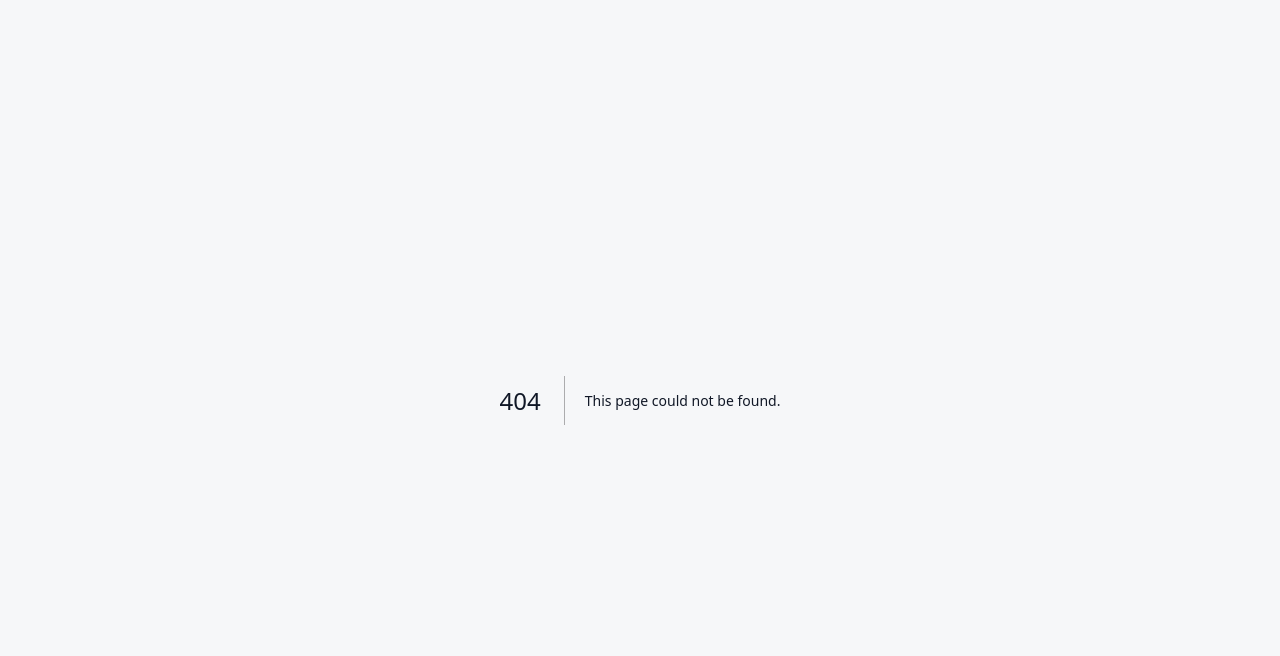
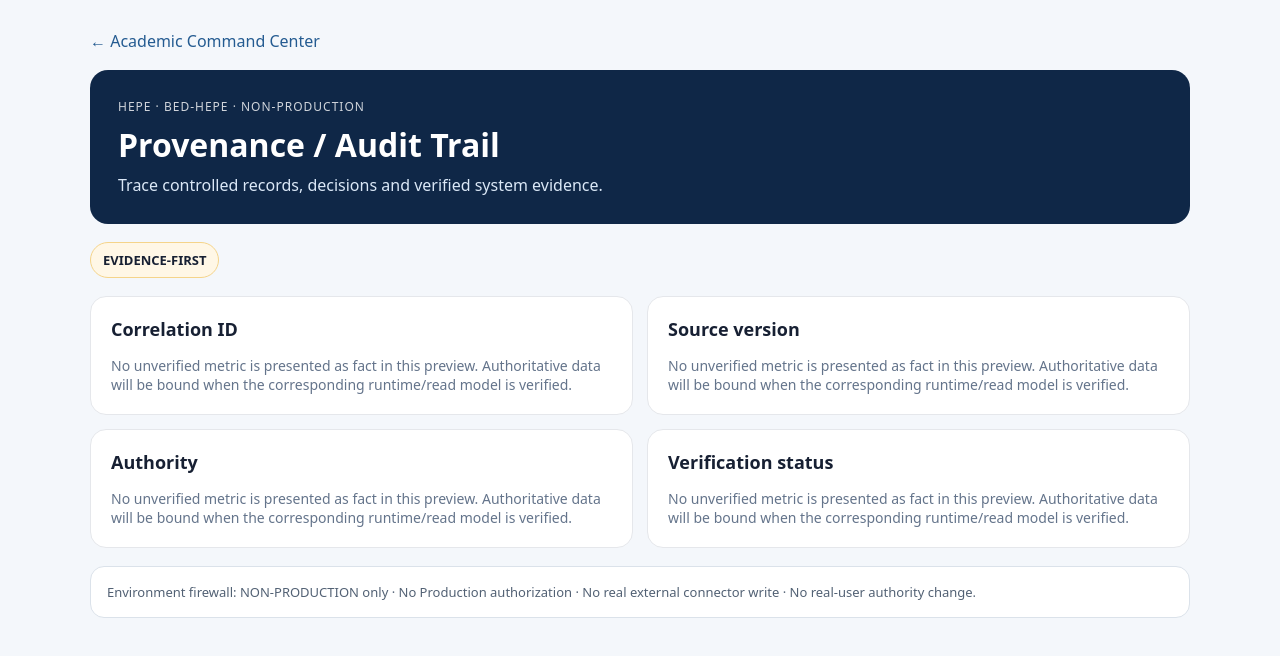
Before and after one commit to kasemch/hepe-ui-prototype, a Next.js app: page /audit in a window 1280 px wide. Before the commit this address had no page. Shown: the top 656 px of the page. Built offline with nearby package versions, Linux system fonts and the light colour scheme.

Commit message:
HEPE-WEB-01 add integrated module pages

```diff
--- /dev/null
+++ b/app/[module]/page.tsx
@@ -0,0 +1,41 @@
+import { notFound } from 'next/navigation';
+
+const moduleData: Record<string,{title:string,description:string,status:string,items:string[]}> = {
+  curriculum:{title:'Curriculum Overview',description:'Programme structure, curriculum version and controlled academic baseline.',status:'CONTROLLED BASELINE AVAILABLE',items:['Programme structure','Curriculum version','Course registry','Programme outcomes']},
+  traceability:{title:'PLO / CLO Traceability',description:'Trace academic outcomes through curriculum and course-level relationships.',status:'READ-MODEL FOUNDATION',items:['PLO registry','CLO registry','CLO → PLO links','Evidence trace']},
+  mapping:{title:'Curriculum Mapping / I-R-M',description:'Inspect curriculum mapping and Introduce–Reinforce–Master relationships.',status:'READ-MODEL FOUNDATION',items:['PLO × Course','PLO × I-R-M','Course × CLO','Mapping provenance']},
+  reviews:{title:'Review Queue',description:'Authority-aware academic review work queue.',status:'DATA NOT YET VERIFIED FOR PREVIEW',items:['Pending review','Reviewer scope','Due status','Decision readiness']},
+  decisions:{title:'Approval / Decision Workspace',description:'Human-governed academic decision workspace.',status:'HUMAN AUTHORITY REQUIRED',items:['Decision context','Evidence bundle','Conflict-of-interest status','Decision provenance']},
+  evidence:{title:'Evidence Explorer',description:'Evidence-first registry with provenance and admissibility status.',status:'CONTROLLED EVIDENCE MODEL',items:['Evidence type','Source / version','Authority / owner','Verification status']},
+  findings:{title:'Findings & Improvement',description:'Formal findings, reconciliation and improvement tracking.',status:'NO VERIFIED OPEN COUNT DISPLAYED',items:['Findings register','Reconciliation items','Corrective action','Closure evidence']},
+  qa:{title:'QA Readiness',description:'Quality assurance readiness without fabricated scores.',status:'METRICS NOT YET VERIFIED',items:['AUN-QA readiness','Regulatory evidence','Evidence completeness','Improvement readiness']},
+  calendar:{title:'Academic Calendar / Tasks',description:'Academic milestones and controlled task visibility.',status:'CALENDAR INTEGRATION NOT VERIFIED BY WEB-01',items:['Academic milestones','Review deadlines','Programme tasks','Upcoming governance gates']},
+  audit:{title:'Provenance / Audit Trail',description:'Trace controlled records, decisions and verified system evidence.',status:'EVIDENCE-FIRST',items:['Correlation ID','Source version','Authority','Verification status']},
+  runtime:{title:'Runtime / Connector Health',description:'Operational reliability foundation and runtime readiness.',status:'REL-03 APPLICATION BINDING PENDING',items:['Connector health','Circuit state','Last verified attempt','Runtime binding']},
+  outbox:{title:'Outbox Queue',description:'Durable connector command persistence foundation.',status:'REL-02A VERIFIED FOUNDATION',items:['Queued command state','Idempotency key','Authority revalidation','Expiry / disposition']},
+  reconciliation:{title:'Reconciliation Workspace',description:'Human-governed resolution for ambiguous or conflicting connector states.',status:'FOUNDATION READY / LIVE RUNTIME PENDING',items:['Open reconciliation','Destination verification','Authority reconfirm','Resolution evidence']},
+  governance:{title:'System Governance / Gate Status',description:'Controlled HEPE architecture and gate posture.',status:'NON-PRODUCTION',items:['REL-01 controlled','REL-02 controlled','REL-02A controlled','REL-03 pending','WEB-01 active']}
+};
+
+export function generateStaticParams(){ return Object.keys(moduleData).map(module => ({module})); }
+
+export default async function ModulePage({params}:{params:Promise<{module:string}>}){
+  const {module} = await params;
+  const data = moduleData[module];
+  if(!data) notFound();
+  return <main style={{minHeight:'100vh',background:'#f4f7fb',padding:30,fontFamily:'system-ui,sans-serif',color:'#172033'}}>
+    <div style={{maxWidth:1100,margin:'0 auto'}}>
+      <a href="/" style={{textDecoration:'none',color:'#245b91'}}>← Academic Command Center</a>
+      <div style={{marginTop:18,background:'#0f2747',color:'white',borderRadius:18,padding:28}}>
+        <div style={{fontSize:12,opacity:.8,letterSpacing:1}}>HEPE · BED-HEPE · NON-PRODUCTION</div>
+        <h1 style={{margin:'8px 0',fontSize:32}}>{data.title}</h1>
+        <p style={{margin:0,maxWidth:760,color:'#dbe8f7'}}>{data.description}</p>
+      </div>
+      <div style={{margin:'18px 0',display:'inline-block',padding:'8px 12px',borderRadius:999,background:'#fff7e6',border:'1px solid #f5d48a',fontWeight:700,fontSize:13}}>{data.status}</div>
+      <div style={{display:'grid',gridTemplateColumns:'repeat(2,minmax(0,1fr))',gap:14}}>
+        {data.items.map(item => <section key={item} style={{background:'white',border:'1px solid #e5e7eb',borderRadius:16,padding:20}}><h2 style={{fontSize:18,marginTop:0}}>{item}</h2><p style={{color:'#64748b',fontSize:14,marginBottom:0}}>No unverified metric is presented as fact in this preview. Authoritative data will be bound when the corresponding runtime/read model is verified.</p></section>)}
+      </div>
+      <div style={{marginTop:18,padding:16,border:'1px solid #dbe2ea',background:'white',borderRadius:14,fontSize:13,color:'#526174'}}>Environment firewall: NON-PRODUCTION only · No Production authorization · No real external connector write · No real-user authority change.</div>
+    </div>
+  </main>;
+}
```
